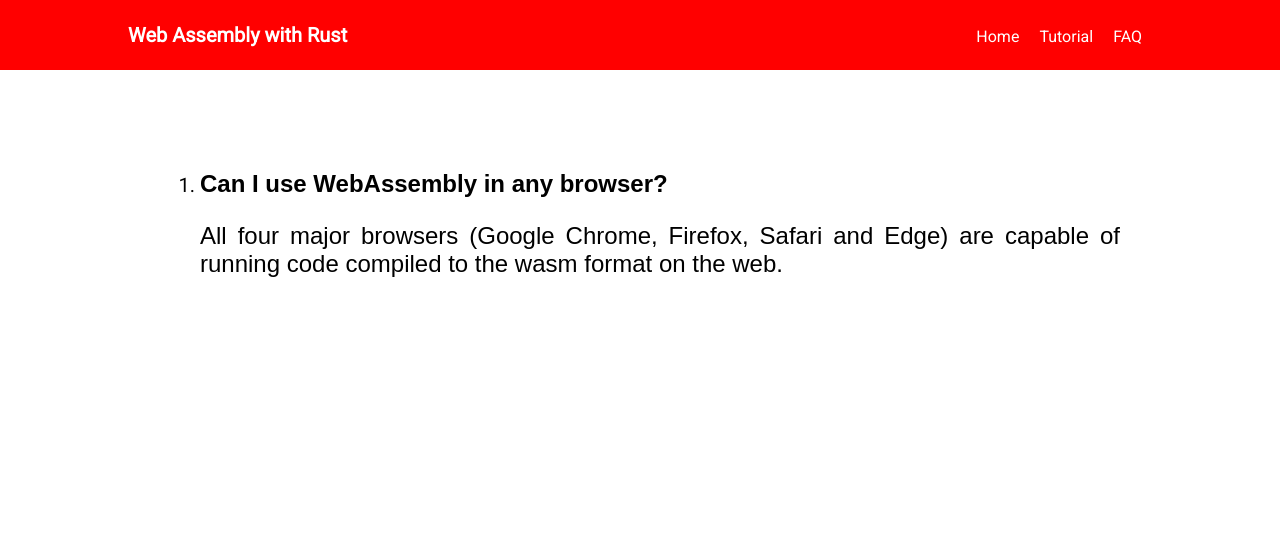
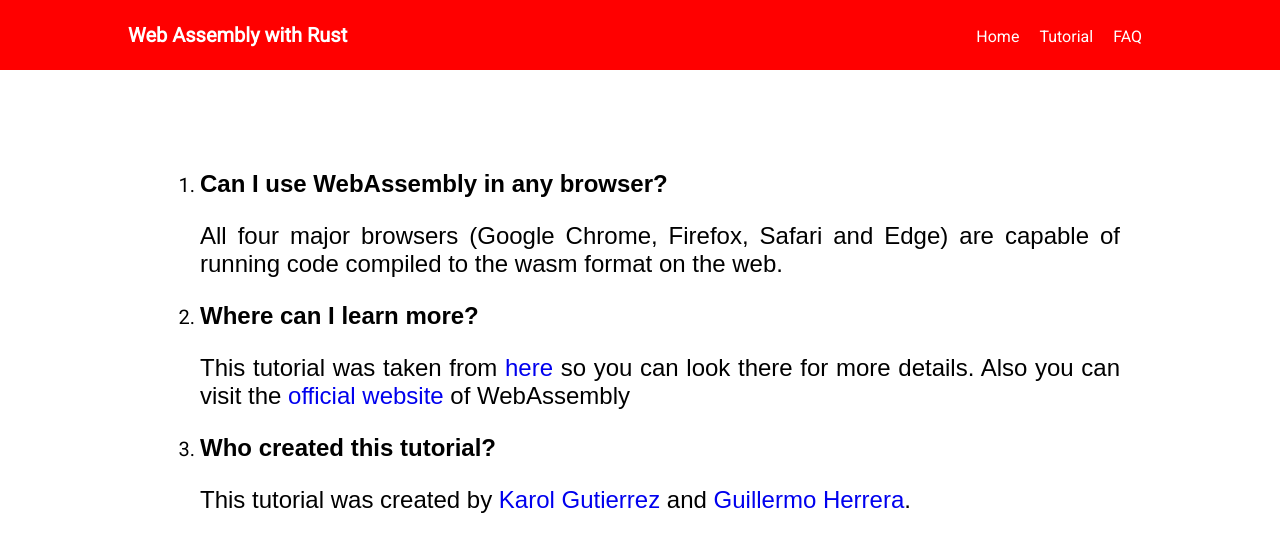
Before and after one commit to karol22/tutorial-webassembly-rust, an Angular app: page /faq in a window 1280 px wide. Shown: the top 552 px of the page. Built offline with nearby package versions, Linux system fonts and the light colour scheme.

Commit message:
Add FAQs

```diff
--- a/src/app/faq/faq.component.html
+++ b/src/app/faq/faq.component.html
@@ -4,6 +4,15 @@
             <p><b>Can I use WebAssembly in any browser?</b></p>
             <p> All four major browsers (Google Chrome, Firefox, Safari and Edge) are capable of running code compiled to the wasm format on the web.</p>
         </li>
+        <li>
+            <p><b>Where can I learn more?</b></p>
+            <p> This tutorial was taken from <a href="https://rustwasm.github.io/book/game-of-life/hello-world.html">here</a> so you can look there for
+                more details. Also you can visit the <a href="https://webassembly.org/">official website </a>of WebAssembly</p>
+        </li>
+        <li>
+            <p><b>Who created this tutorial?</b></p>
+            <p> This tutorial was created by <a href="github.com/karol22">Karol Gutierrez</a> and <a href="https://github.com/memoherreraacosta">Guillermo Herrera</a>.</p>
+        </li>
     </ol>
 
 </div>
```
